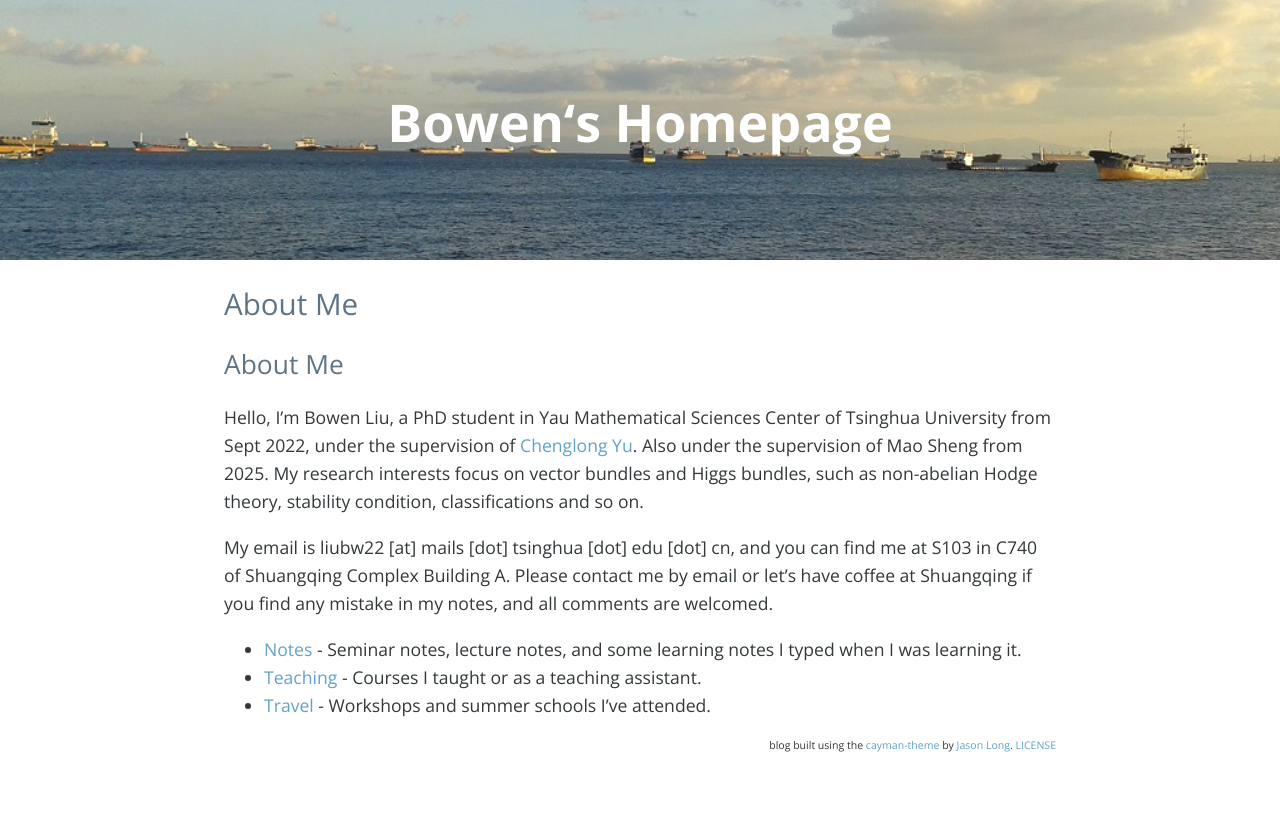
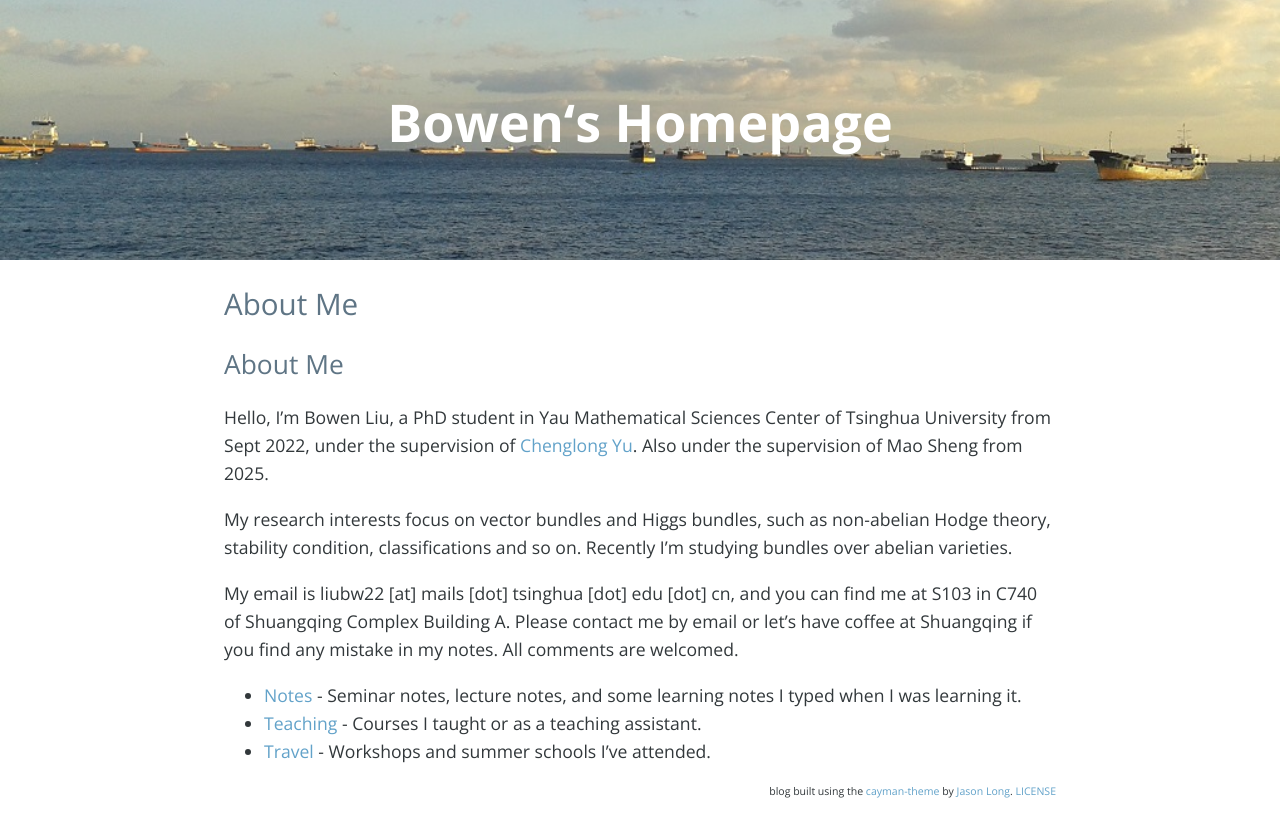
Before and after one commit to bowenl-math/bowenl-math.github.io, a Jekyll site: the page built from index.md, in a window 1280 px wide. Shown: the top 837 px of the page. Built offline with Jekyll 4.4.1, drawn with Linux system fonts in a browser that asks for light colours; nearby versions of some CDN libraries; our own code applies the rules of GitHub Pages for plain Markdown files; the list of posts is cut into pages by our own code; comment, search, counter and statistics services are not loaded.

Commit message:
Update index.md

```diff
--- a/index.md
+++ b/index.md
@@ -1,9 +1,11 @@
 
 ## About Me
 
-Hello, I'm Bowen Liu, a PhD student in Yau Mathematical Sciences Center of Tsinghua University from Sept 2022, under the supervision of [Chenglong Yu](https://chenglongyu.github.io/). Also under the supervision of Mao Sheng from 2025. My research interests focus on vector bundles and Higgs bundles, such as non-abelian Hodge theory, stability condition, classifications and so on.
+Hello, I'm Bowen Liu, a PhD student in Yau Mathematical Sciences Center of Tsinghua University from Sept 2022, under the supervision of [Chenglong Yu](https://chenglongyu.github.io/). Also under the supervision of Mao Sheng from 2025.
 
-My email is liubw22 [at] mails [dot] tsinghua [dot] edu [dot] cn, and you can find me at S103 in C740 of Shuangqing Complex Building A. Please contact me by email or let's have coffee at Shuangqing if you find any mistake in my notes, and all comments are welcomed.
+My research interests focus on vector bundles and Higgs bundles, such as non-abelian Hodge theory, stability condition, classifications and so on. Recently I'm studying bundles over abelian varieties.
+
+My email is liubw22 [at] mails [dot] tsinghua [dot] edu [dot] cn, and you can find me at S103 in C740 of Shuangqing Complex Building A. Please contact me by email or let's have coffee at Shuangqing if you find any mistake in my notes. All comments are welcomed.
 
 * [Notes](/notes.md) - Seminar notes, lecture notes, and some learning notes I typed when I was learning it.
 * [Teaching](/teaching.md) - Courses I taught or as a teaching assistant.
```
